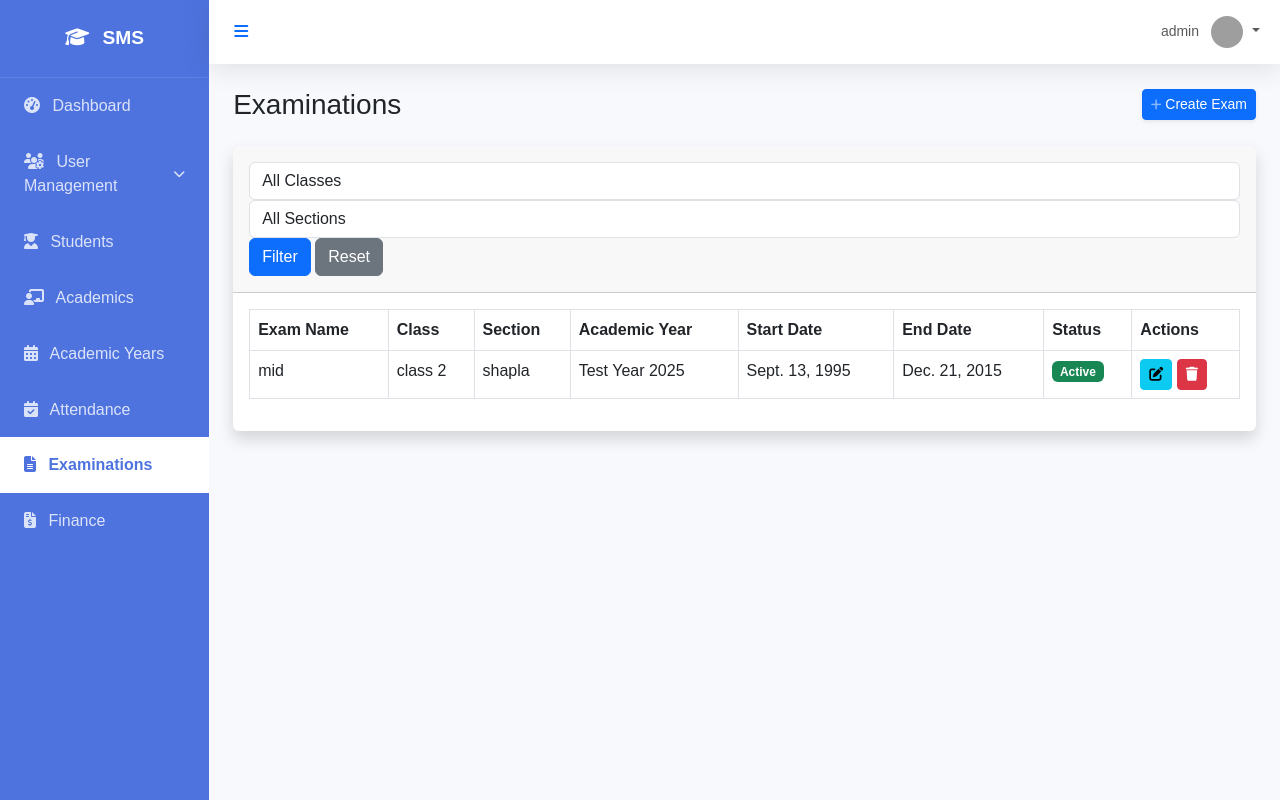
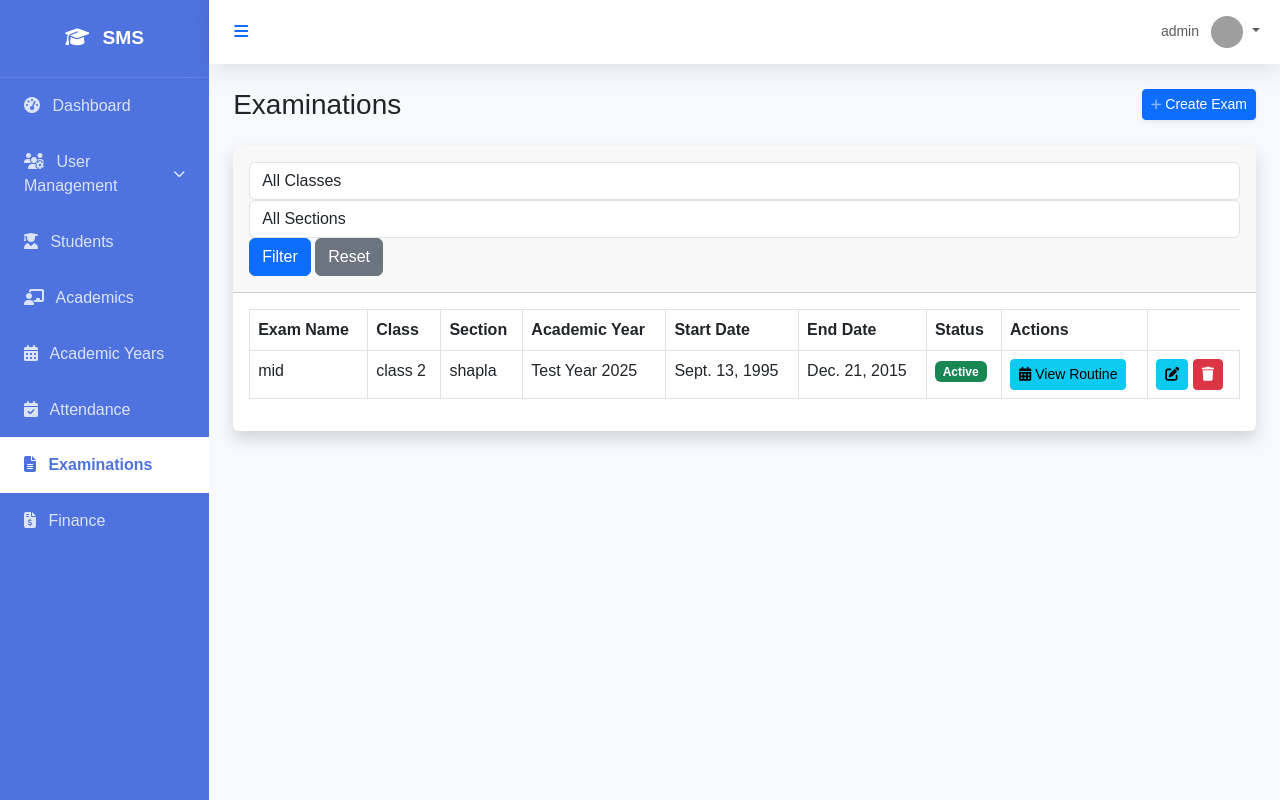
Before and after one commit to tafimofficial/school-management-sysytem, a Django app: page /examination/exams/ in a window 1280 px wide. Run offline with Django 5.2, Linux system fonts and the light colour scheme; a user stored in the database is signed in; data comes from the database, SQL or seed files in the repository; both versions use the stored data as it was after the commit; some libraries are stand-ins or nearby versions; grey boxes are pictures that could not be loaded.

Commit message:
fix routine issue

```diff
--- a/examination/forms.py
+++ b/examination/forms.py
@@ -20,11 +20,11 @@ class ExamForm(forms.ModelForm):
 class ExamScheduleForm(forms.ModelForm):
     class Meta:
         model = ExamSchedule
-        fields = ['exam', 'subject', 'exam_class', 'date', 'start_time', 'end_time', 'max_marks']
+        fields = ['exam', 'subject', 'date', 'start_time', 'end_time', 'max_marks']
         widgets = {
             'exam': forms.Select(attrs={'class': 'form-select'}),
             'subject': forms.Select(attrs={'class': 'form-select'}),
-            'exam_class': forms.Select(attrs={'class': 'form-select'}),
+
             'date': forms.DateInput(attrs={'class': 'form-control', 'type': 'date'}),
             'start_time': forms.TimeInput(attrs={'class': 'form-control', 'type': 'time'}),
             'end_time': forms.TimeInput(attrs={'class': 'form-control', 'type': 'time'}),
--- a/examination/views.py
+++ b/examination/views.py
@@ -10,7 +10,7 @@ from django.db.models import Q
 
 @login_required
 def exam_list(request):
-    queryset = Exam.objects.all()
+    queryset = Exam.objects.prefetch_related('schedules', 'schedules__subject').all()
     user = request.user
 
     if user.role == User.Role.STUDENT:
@@ -48,7 +48,12 @@ def exam_create(request):
         if form.is_valid() and schedules.is_valid():
             exam = form.save()
             schedules.instance = exam
-            schedules.save()
+            instances = schedules.save(commit=False)
+            for instance in instances:
+                instance.exam_class = exam.exam_class
+                instance.save()
+            for obj in schedules.deleted_objects:
+                obj.delete()
             messages.success(request, 'Exam created successfully.')
             return redirect('exam_list')
     else:
@@ -65,8 +70,13 @@ def exam_update(request, pk):
         schedules = ExamScheduleFormSet(request.POST, instance=exam)
 
         if form.is_valid() and schedules.is_valid():
-            form.save()
-            schedules.save()
+            exam = form.save()
+            instances = schedules.save(commit=False)
+            for instance in instances:
+                instance.exam_class = exam.exam_class
+                instance.save()
+            for obj in schedules.deleted_objects:
+                obj.delete()
             messages.success(request, 'Exam updated successfully.')
             return redirect('exam_list')
     else:
@@ -94,7 +104,10 @@ def schedule_create(request):
     if request.method == 'POST':
         form = ExamScheduleForm(request.POST)
         if form.is_valid():
-            form.save()
+            schedule = form.save(commit=False)
+            if schedule.exam:
+                schedule.exam_class = schedule.exam.exam_class
+            schedule.save()
             messages.success(request, 'Schedule created successfully.')
             return redirect('schedule_list')
     else:
--- a/templates/examination/exam_list.html
+++ b/templates/examination/exam_list.html
@@ -72,6 +72,13 @@
                                 <span class="badge bg-secondary">Inactive</span>
                             {% endif %}
                         </td>
+                        <td>
+                            <button type="button" class="btn btn-sm btn-info" data-bs-toggle="modal" data-bs-target="#scheduleModal{{ exam.id }}">
+                                <i class="fas fa-calendar-alt"></i> View Routine
+                            </button>
+
+
+                        </td>
                         {% if user.role == 'SUPER_ADMIN' or user.role == 'SCHOOL_ADMIN' or user.role == 'TEACHER' %}
                         <td>
                             <a href="{% url 'exam_update' exam.pk %}" class="btn btn-sm btn-info">
@@ -93,4 +100,49 @@
         </div>
     </div>
 </div>
+
+<!-- Modals -->
+{% for exam in exams %}
+<div class="modal fade" id="scheduleModal{{ exam.id }}" tabindex="-1" aria-labelledby="scheduleModalLabel{{ exam.id }}" aria-hidden="true">
+    <div class="modal-dialog modal-lg">
+        <div class="modal-content">
+            <div class="modal-header">
+                <h5 class="modal-title" id="scheduleModalLabel{{ exam.id }}">{{ exam.name }} - Schedule</h5>
+                <button type="button" class="btn-close" data-bs-dismiss="modal" aria-label="Close"></button>
+            </div>
+            <div class="modal-body">
+                <div class="table-responsive">
+                    <table class="table table-bordered">
+                        <thead>
+                            <tr>
+                                <th>Subject</th>
+                                <th>Date</th>
+                                <th>Time</th>
+                                <th>Max Marks</th>
+                            </tr>
+                        </thead>
+                        <tbody>
+                            {% for schedule in exam.schedules.all %}
+                            <tr>
+                                <td>{{ schedule.subject.name }}</td>
+                                <td>{{ schedule.date }}</td>
+                                <td>{{ schedule.start_time }} - {{ schedule.end_time }}</td>
+                                <td>{{ schedule.max_marks }}</td>
+                            </tr>
+                            {% empty %}
+                            <tr>
+                                <td colspan="4" class="text-center">No schedule available.</td>
+                            </tr>
+                            {% endfor %}
+                        </tbody>
+                    </table>
+                </div>
+            </div>
+            <div class="modal-footer">
+                <button type="button" class="btn btn-secondary" data-bs-dismiss="modal">Close</button>
+            </div>
+        </div>
+    </div>
+</div>
+{% endfor %}
 {% endblock %}
```
Also changed, not shown: db.sqlite3.
